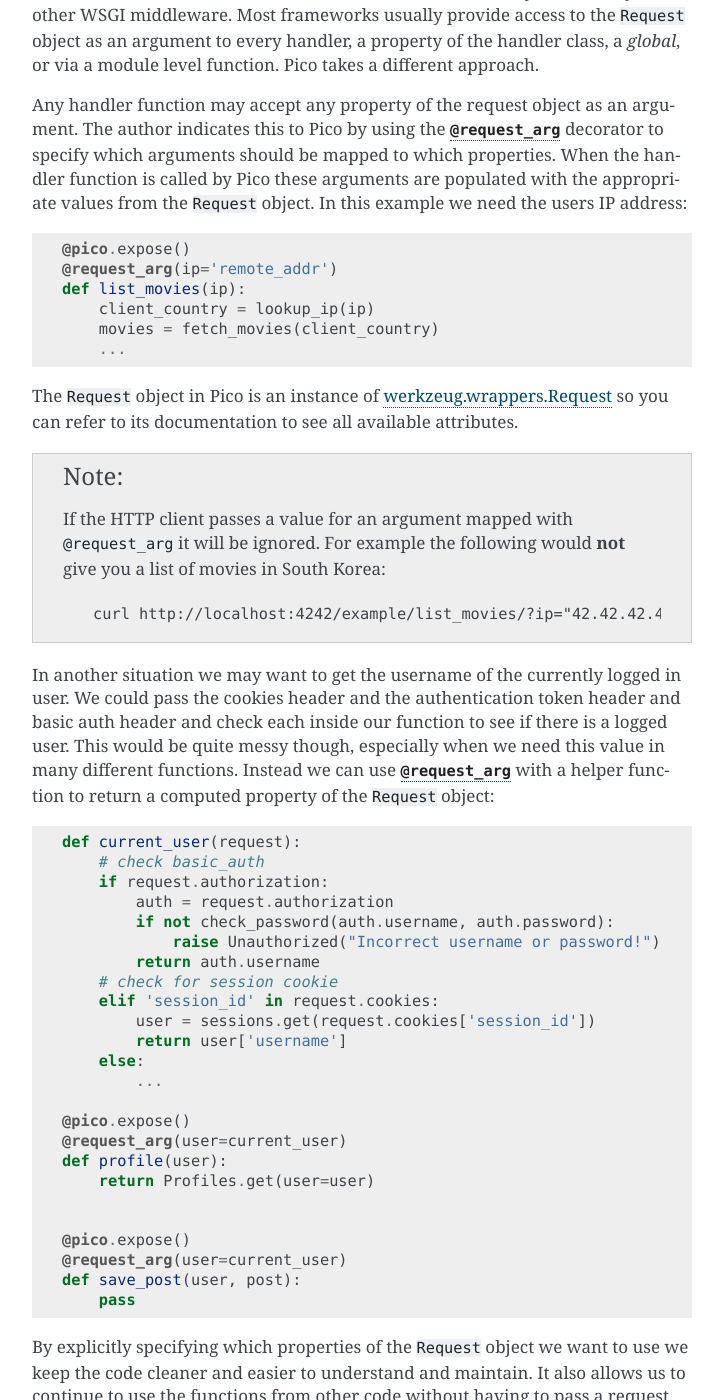
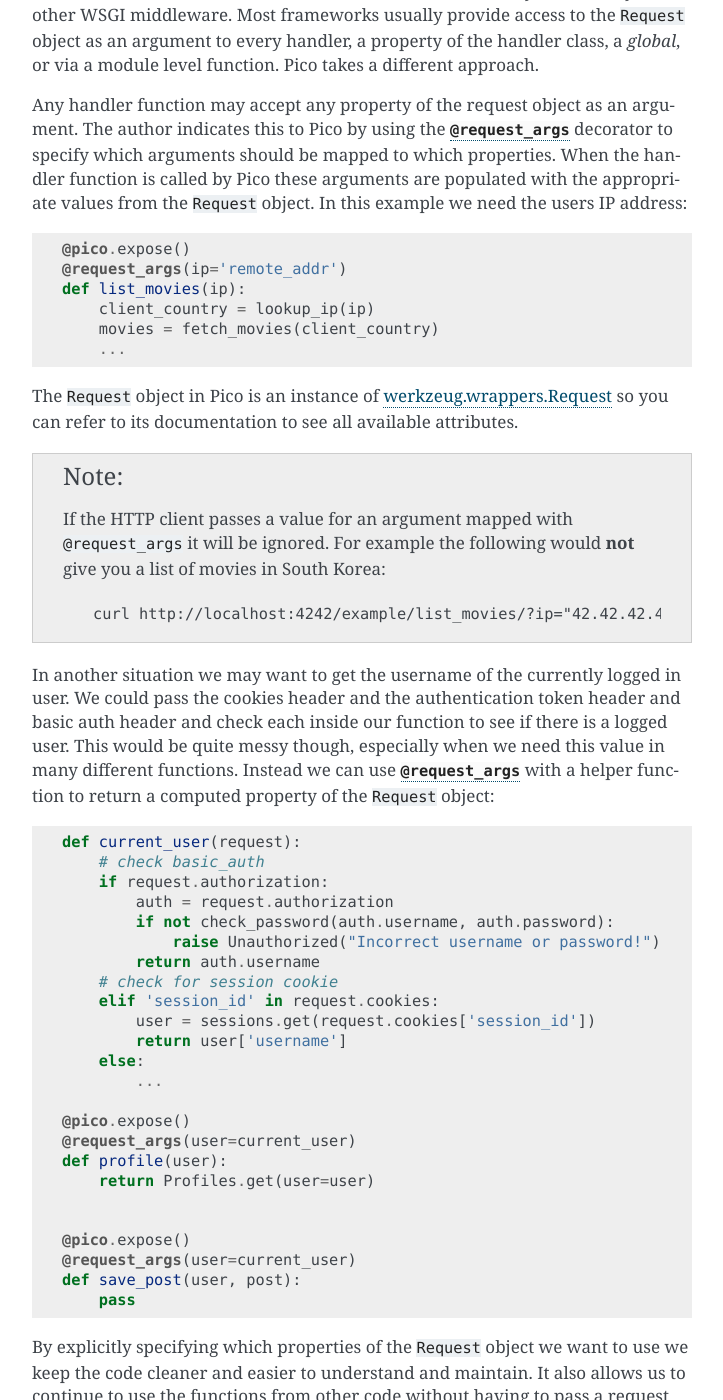
Before and after one commit to fergalwalsh/pico, a Sphinx documentation site: the page built from docs/guide/intro.rst, in a window 1280 px wide and 1400 px high, scrolled down 1344 px. Shown: the whole window, without its empty margins (388-1111 px from the left). Built offline with Sphinx 7.4.7, drawn with Linux system fonts in a browser that asks for light colours; pages that are not in the unit, such as notebooks, are missing from menus; some of the changed text lies outside the part shown.

Commit message:
Rename request_arg to request_args to reflect fact that it works for multiple arguments.

```diff
--- a/docs/guide/intro.rst
+++ b/docs/guide/intro.rst
@@ -40,10 +40,10 @@ Request Arguments
 
 Most web application backends require access to some properties of the ``Request`` object sooner or later for uses other than accessing GET or POST data. You may need the client IP address, headers, cookies, or some arbitrary value set by some other WSGI middleware. Most frameworks usually provide access to the ``Request`` object as an argument to every handler, a property of the handler class, a `global`, or via a module level function. Pico takes a different approach.
 
-Any handler function may accept any property of the request object as an argument. The author indicates this to Pico by using the :py:func:`@request_arg <pico.decorators.request_arg>` decorator to specify which arguments should be mapped to which properties. When the handler function is called by Pico these arguments are populated with the appropriate values from the ``Request`` object. In this example we need the users IP address::
+Any handler function may accept any property of the request object as an argument. The author indicates this to Pico by using the :py:func:`@request_args <pico.decorators.request_args>` decorator to specify which arguments should be mapped to which properties. When the handler function is called by Pico these arguments are populated with the appropriate values from the ``Request`` object. In this example we need the users IP address::
 
     @pico.expose()
-    @request_arg(ip='remote_addr')
+    @request_args(ip='remote_addr')
     def list_movies(ip):
         client_country = lookup_ip(ip)
         movies = fetch_movies(client_country)
@@ -52,12 +52,12 @@ Any handler function may accept any property of the request object as an argumen
 The ``Request`` object in Pico is an instance of `werkzeug.wrappers.Request <http://werkzeug.pocoo.org/docs/0.11/wrappers/#werkzeug.wrappers.Request>`_ so you can refer to its documentation to see all available attributes.
 
 .. note::
-    If the HTTP client passes a value for an argument mapped with ``@request_arg`` it will be ignored.
+    If the HTTP client passes a value for an argument mapped with ``@request_args`` it will be ignored.
     For example the following would **not** give you a list of movies in South Korea::
 
         curl http://localhost:4242/example/list_movies/?ip="42.42.42.42"
 
-In another situation we may want to get the username of the currently logged in user. We could pass the cookies header and the authentication token header and basic auth header and check each inside our function to see if there is a logged user. This would be quite messy though, especially when we need this value in many different functions. Instead we can use :py:func:`@request_arg <pico.decorators.request_arg>` with a helper function to return a computed property of the ``Request`` object::
+In another situation we may want to get the username of the currently logged in user. We could pass the cookies header and the authentication token header and basic auth header and check each inside our function to see if there is a logged user. This would be quite messy though, especially when we need this value in many different functions. Instead we can use :py:func:`@request_args <pico.decorators.request_args>` with a helper function to return a computed property of the ``Request`` object::
 
     def current_user(request):
         # check basic_auth
@@ -74,13 +74,13 @@ In another situation we may want to get the username of the currently logged in
             ...
 
     @pico.expose()
-    @request_arg(user=current_user)
+    @request_args(user=current_user)
     def profile(user):
         return Profiles.get(user=user)
 
 
     @pico.expose()
-    @request_arg(user=current_user)
+    @request_args(user=current_user)
     def save_post(user, post):
         pass
 
@@ -98,7 +98,7 @@ As you can see this is a normal (contrived) unit test without mocked request obj
 The only exceptions of course are helper functions like ``get_user`` above which operate directly on the ``Request`` object. They should be properly tested with a mock ``Request`` object. There should be very few such functions in a typical application however.
 
 .. note::
-    The arguments specified with ``@request_arg`` are **only** populated when the function is called by Pico. If the function is called directly (inside another function, in a script, in the console, etc) this decorator is a `nop`.
+    The arguments specified with ``@request_args`` are **only** populated when the function is called by Pico. If the function is called directly (inside another function, in a script, in the console, etc) this decorator is a `nop`.
 
 
 Protectors
@@ -113,7 +113,7 @@ There are other situations where you may need to access properties of the ``Requ
 We want to restrict this endpoint to `admin` users. We could do the following::
 
     @pico.expose()
-    @request_arg(user=current_user)
+    @request_args(user=current_user)
     def delete_post(id, user):
         if user in admin_users:
             # delete the post
@@ -135,4 +135,4 @@ This works but now we have made our function dependant on a ``user`` even though
 If the protector function (``is_admin``) doesn't return ``False`` or raise an exception then the function is executed as normal. As you can see from the protector's signature it can use any of the request object, function object, ``args`` and ``kwargs`` in its decision to pass or raise.
 
 .. note::
-    Just like ``@request_arg``, ``@protected`` is **only** active when Pico calls the function. If it is called directly elsewhere the decorator is a `nop`.
+    Just like ``@request_args``, ``@protected`` is **only** active when Pico calls the function. If it is called directly elsewhere the decorator is a `nop`.
```
Also changed, not shown: docs/guide/decorators.rst (+4 -4 lines), 3 other files.
